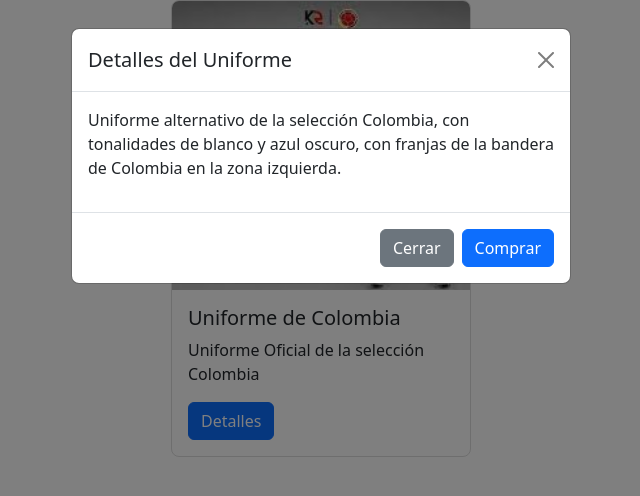
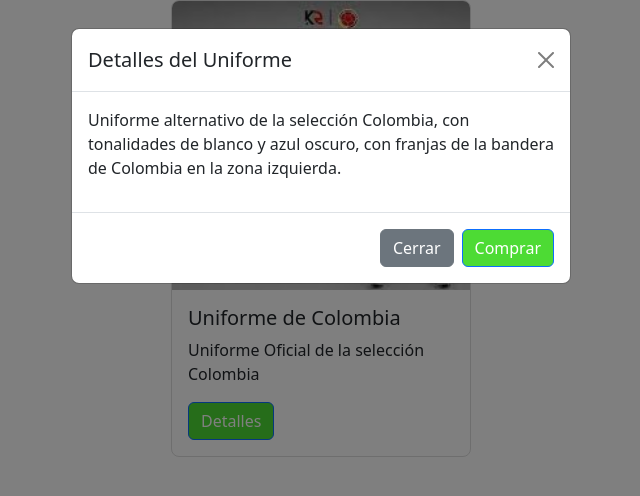
Before and after one commit to Jonathan-Rincon/Tarjeta-Producto, a plain HTML site: page index.html in a window 1280 px wide. Both pictures are taken after a click on the button "Detalles". Shown: the whole page, without its empty margins (319-959 px from the left). Drawn offline with nearby package versions, Linux system fonts and the light colour scheme.

Commit message:
Modificacion de SASS del color nuevo

```diff
--- a/ASSETS/SASS/main.scss
+++ b/ASSETS/SASS/main.scss
@@ -39,3 +39,9 @@
       }
     }
   }
+  .btn-colores {
+    background-color: #4ddb34;
+    &:hover {
+        background-color: #4ddb34;
+      }
+  }
--- a/index.html
+++ b/index.html
@@ -18,7 +18,7 @@
             <div class="card-body">
               <h5 class="card-title">Uniforme de Colombia</h5>
               <p class="card-text">Uniforme Oficial de la selección Colombia</p>
-              <button class="btn btn-primary" data-bs-toggle="modal" data-bs-target="#productoModal">Detalles</button>
+              <button class="btn btn-primary btn-colores" data-bs-toggle="modal" data-bs-target="#productoModal">Detalles</button>
             </div>
           </div>
         <!-- Modal de Detalles del Producto -->
@@ -35,7 +35,7 @@
         </div>
         <div class="modal-footer">
           <button type="button" class="btn btn-secondary" data-bs-dismiss="modal">Cerrar</button>
-          <button type="button" class="btn btn-primary">Comprar</button>
+          <button type="button" class="btn btn-primary btn-colores">Comprar</button>
         </div>
       </div>
     </div>
```
Also changed, not shown: ASSETS/SASS/main.css, 1 other file.
